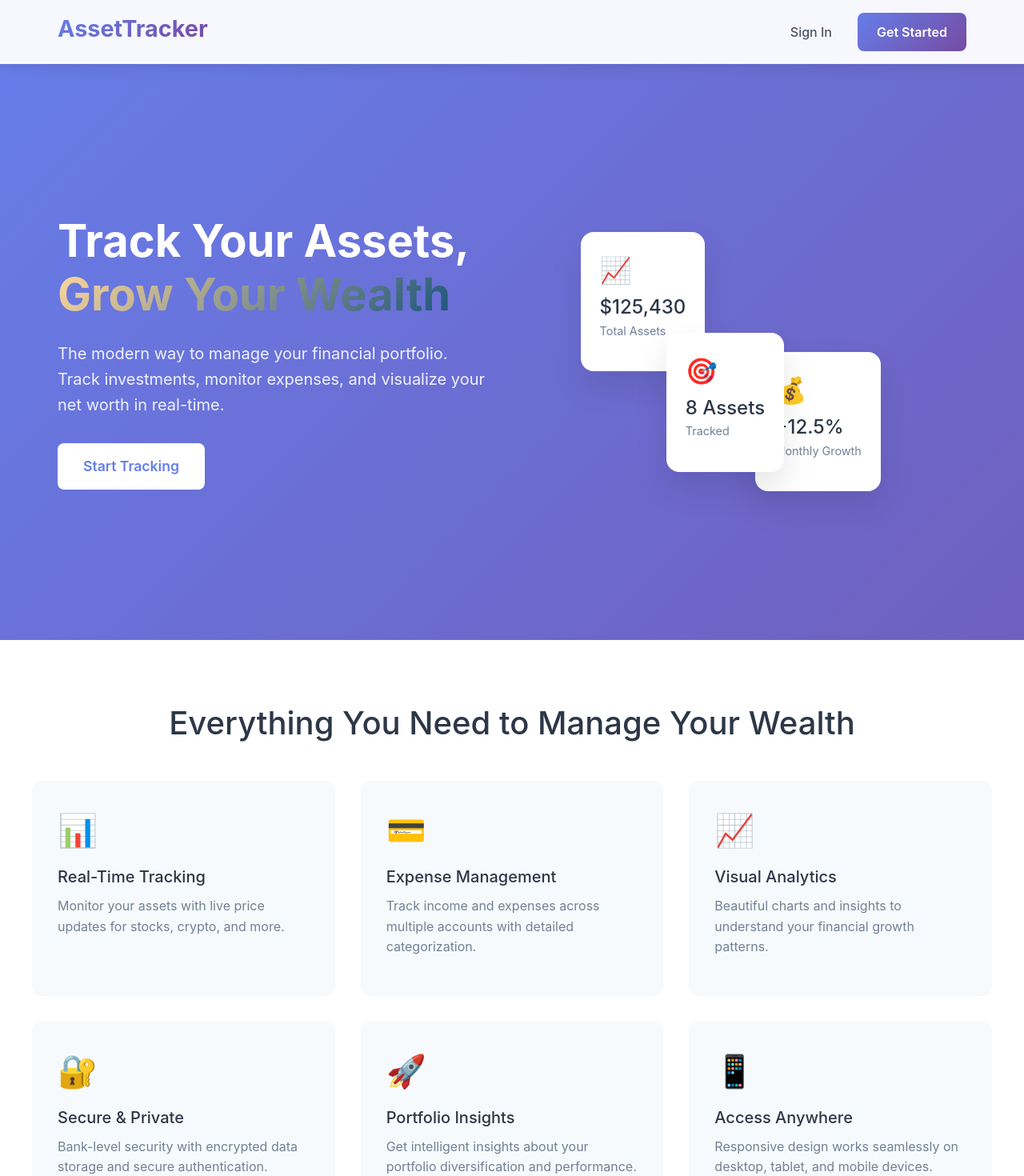
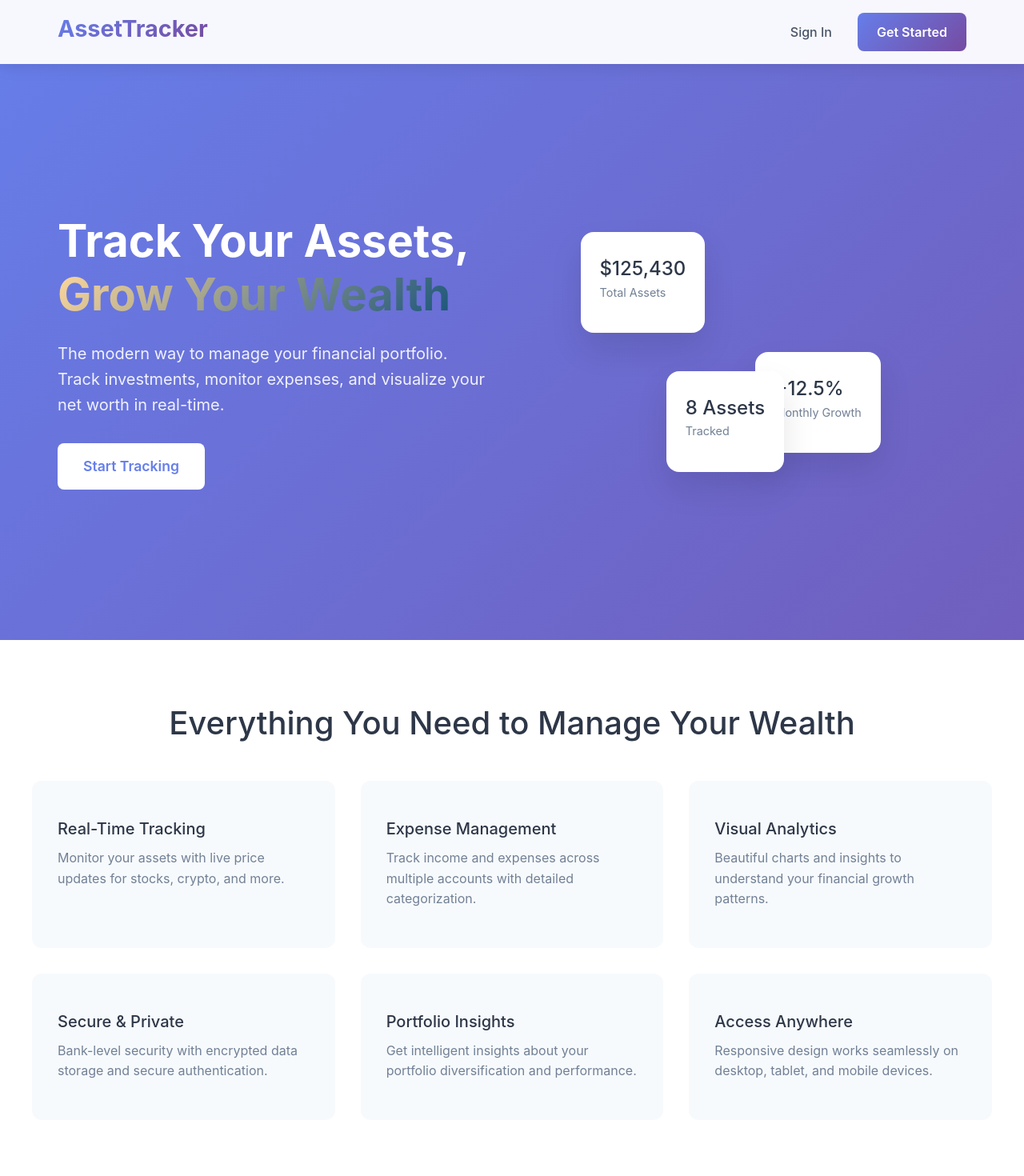
Before and after one commit to tlsstern/AssetTracker, a React (Create React App) app in the folder asset-tracker-app/: page / in a window 1280 px wide. Shown: the top 1470 px of the page at 80% size. Built offline with nearby package versions, Linux system fonts and the light colour scheme.

Commit message:
Update Homepage.jsx

```diff
--- a/asset-tracker-app/src/components/Homepage.jsx
+++ b/asset-tracker-app/src/components/Homepage.jsx
@@ -33,17 +33,17 @@ function Homepage() {
         </div>
         <div className="hero-visual">
           <div className="floating-card card-1">
-            <div className="card-icon">📈</div>
+            <div className="card-icon"></div>
             <h3>$125,430</h3>
             <p>Total Assets</p>
           </div>
           <div className="floating-card card-2">
-            <div className="card-icon">💰</div>
+            <div className="card-icon"></div>
             <h3>+12.5%</h3>
             <p>Monthly Growth</p>
           </div>
           <div className="floating-card card-3">
-            <div className="card-icon">🎯</div>
+            <div className="card-icon"></div>
             <h3>8 Assets</h3>
             <p>Tracked</p>
           </div>
@@ -55,32 +55,32 @@ function Homepage() {
           <h2 className="features-title">Everything You Need to Manage Your Wealth</h2>
           <div className="features-grid">
             <div className="feature-card">
-              <div className="feature-icon">📊</div>
+              <div className="feature-icon"></div>
               <h3>Real-Time Tracking</h3>
               <p>Monitor your assets with live price updates for stocks, crypto, and more.</p>
             </div>
             <div className="feature-card">
-              <div className="feature-icon">💳</div>
+              <div className="feature-icon"></div>
               <h3>Expense Management</h3>
               <p>Track income and expenses across multiple accounts with detailed categorization.</p>
             </div>
             <div className="feature-card">
-              <div className="feature-icon">📈</div>
+              <div className="feature-icon"></div>
               <h3>Visual Analytics</h3>
               <p>Beautiful charts and insights to understand your financial growth patterns.</p>
             </div>
             <div className="feature-card">
-              <div className="feature-icon">🔐</div>
+              <div className="feature-icon"></div>
               <h3>Secure & Private</h3>
               <p>Bank-level security with encrypted data storage and secure authentication.</p>
             </div>
             <div className="feature-card">
-              <div className="feature-icon">🚀</div>
+              <div className="feature-icon"></div>
               <h3>Portfolio Insights</h3>
               <p>Get intelligent insights about your portfolio diversification and performance.</p>
             </div>
             <div className="feature-card">
-              <div className="feature-icon">📱</div>
+              <div className="feature-icon"></div>
               <h3>Access Anywhere</h3>
               <p>Responsive design works seamlessly on desktop, tablet, and mobile devices.</p>
             </div>
```
